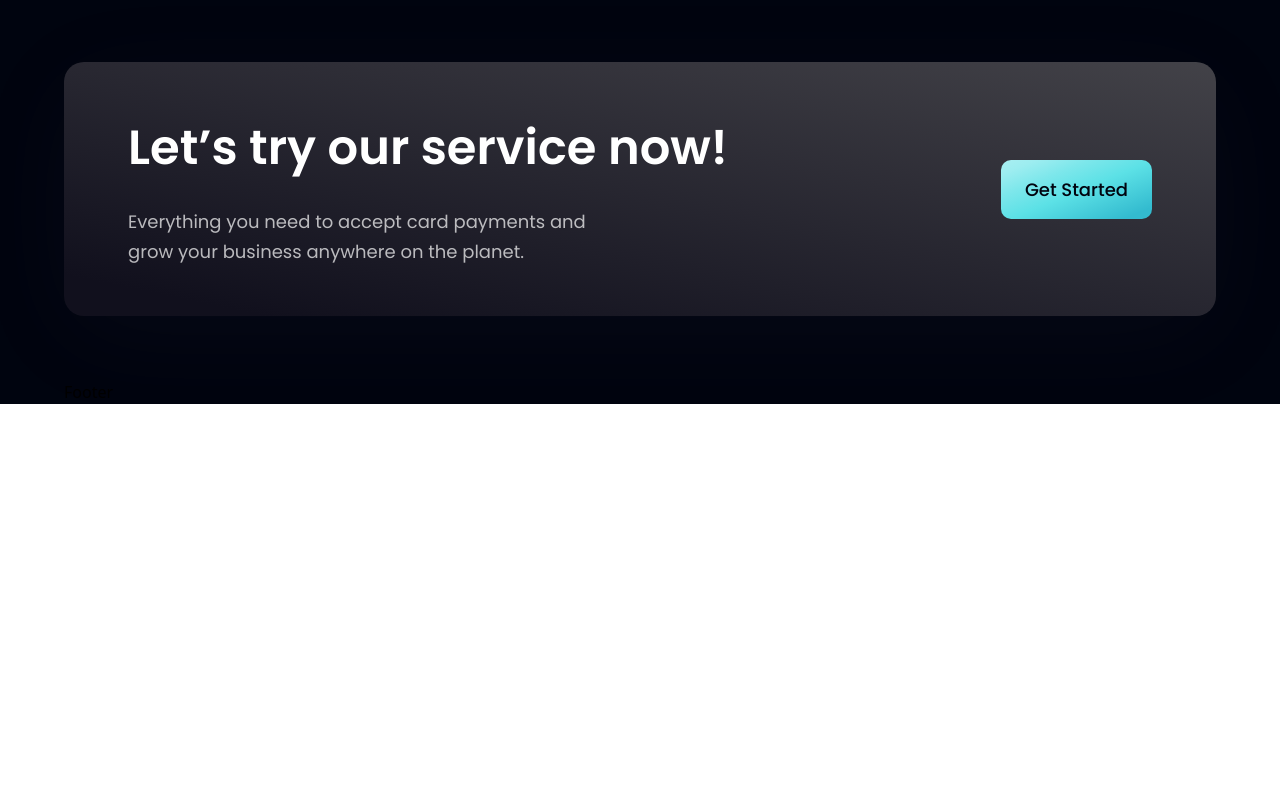
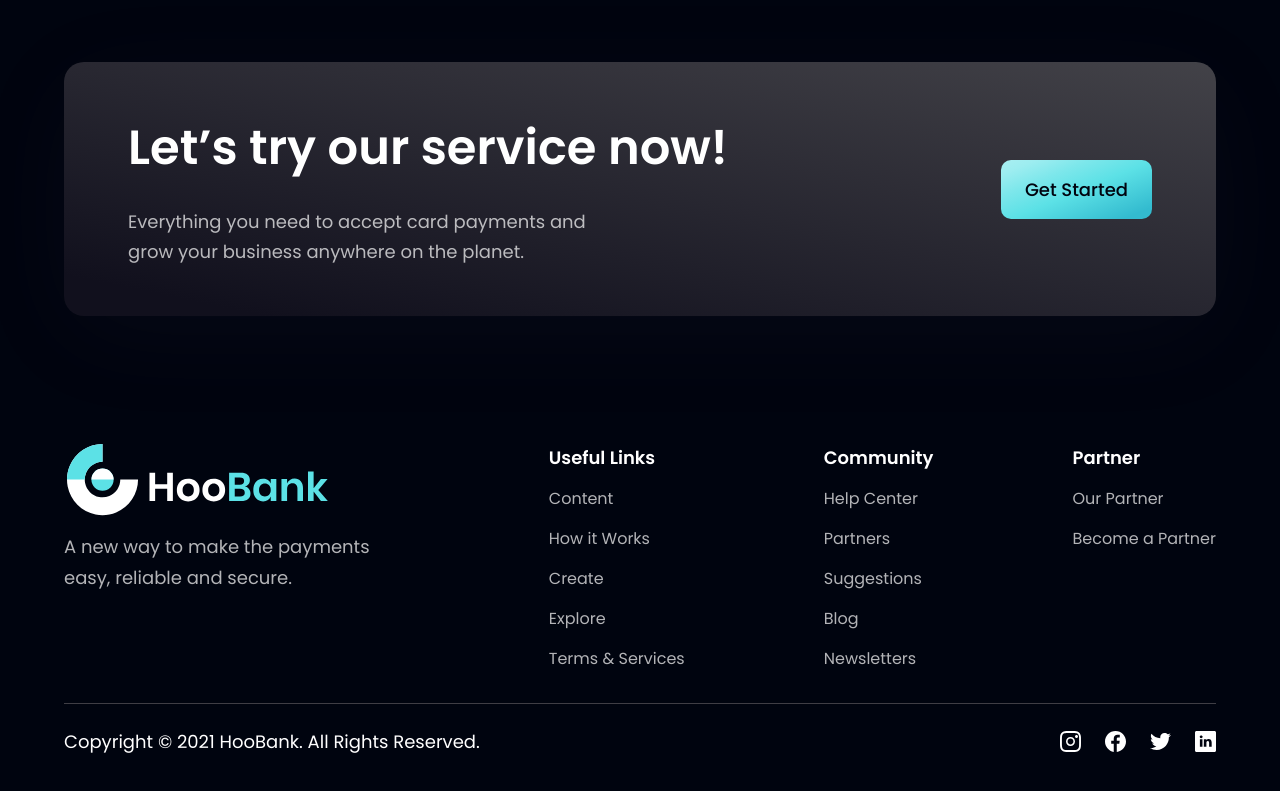
Before and after one commit to josephjerryrhule/sedbank, a React (Vite) app: page / in a window 1280 px wide. Shown: the part 4035-4826 px from the top of the page. Before the commit the page ends 4439 px from the top, so only its background shows below. Built offline with nearby package versions, Linux system fonts and the light colour scheme.

Commit message:
completed footer

```diff
--- a/src/components/Footer.jsx
+++ b/src/components/Footer.jsx
@@ -1,9 +1,72 @@
 import React from "react";
 import { logo } from "../assets";
+import styles from "../style";
 import { footerLinks, socialMedia } from "../constants";
 
 const Footer = () => {
-  return <div>Footer</div>;
+  return (
+    <section
+      id="footer"
+      className={`${styles.flexCenter} ${styles.paddingY} flex-col`}
+    >
+      <div className={`${styles.flexStart} md:flex-row flex-col mb-8 w-full`}>
+        <div className="flex-1 flex flex-col justify-start mr-10">
+          <img
+            src={logo}
+            alt="Logo"
+            className="w-[268px] h-[72px] object-contain"
+          />
+          <p className={`${styles.paragraph} mt-4 max-w-[310px]`}>
+            A new way to make the payments easy, reliable and secure.
+          </p>
+        </div>
+
+        <div className="flex-[1.5] w-full flex flex-row justify-between flex-wrap md:mt-0 mt-10">
+          {footerLinks.map((footerLink) => (
+            <div
+              key={footerLink.key}
+              className="flex flex-col ss:my-0 my-4 min-w-[150px]:"
+            >
+              <h4 className="font-poppins font-semibold text-[18px] leading-[27px] text-white">
+                {footerLink.title}
+              </h4>
+              <ul className="list-none mt-4">
+                {footerLink.links.map((link, index) => (
+                  <li
+                    key={link.name}
+                    className={`font-poppins font-normal text-1 leading-[24px] text-dimWhite hover:text-secondary cursor-pointer ${
+                      index !== footerLink.links.length - 1 ? "mb-4" : "mb-0"
+                    }`}
+                  >
+                    {link.name}
+                  </li>
+                ))}
+              </ul>
+            </div>
+          ))}
+        </div>
+      </div>
+
+      <div className="w-full flex justify-between items-center md:flex-row flex-col pt-6 border-t-[1px] border-t-[#3F3E45]">
+        <p className="font-poppins font-normal text-white text-center text-[18px] leading-[27px]">
+          Copyright &copy; 2021 HooBank. All Rights Reserved.
+        </p>
+
+        <div className="flex flex-row md:mt-0 mt-6">
+          {socialMedia.map((social, index) => (
+            <img
+              src={social.icon}
+              alt={social.id}
+              key={social.id}
+              className={`w-[21px] h-[21px] object-contain ${
+                index !== socialMedia.length - 1 ? "mr-6" : "mr-0"
+              }`}
+            />
+          ))}
+        </div>
+      </div>
+    </section>
+  );
 };
 
 export default Footer;
```
